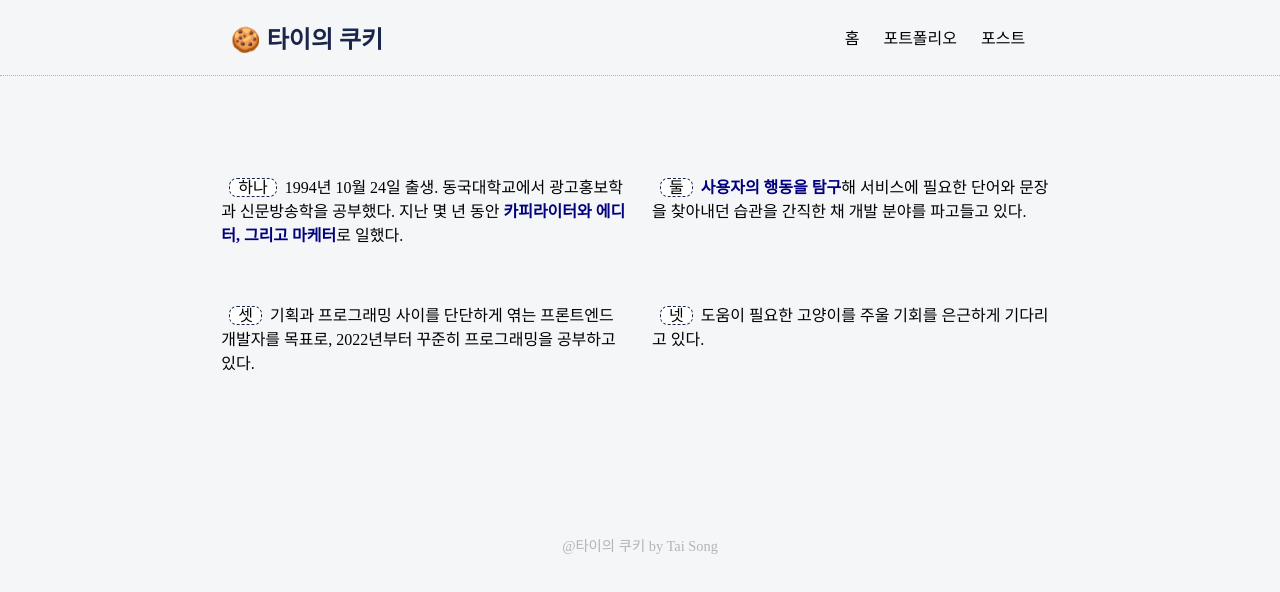
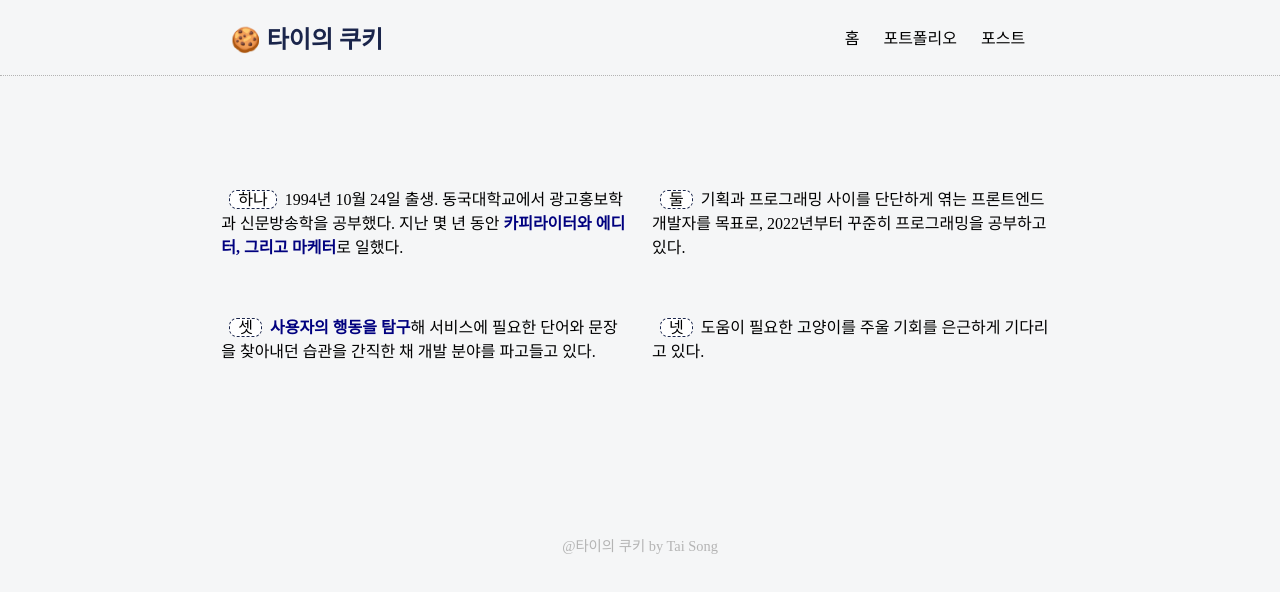
Before and after one commit to pseudopool/taiscookie, a Next.js app: page / in a window 1280 px wide. Shown: the top 592 px of the page. Built offline with nearby package versions, Linux system fonts and the light colour scheme; some icons are missing; a web font is replaced by a local one.

Commit message:
chore: 불필요한 변수 제거

```diff
--- a/src/pages/index.tsx
+++ b/src/pages/index.tsx
@@ -13,13 +13,13 @@ const Home: NextPage = () => {
       </p>
       <p>
         <span>둘</span>
-        <em>사용자의 행동을 탐구</em>해 서비스에 필요한 단어와 문장을 찾아내던
-        습관을 간직한 채 개발 분야를 파고들고 있다.
+        기획과 프로그래밍 사이를 단단하게 엮는 프론트엔드 개발자를 목표로,
+        2022년부터 꾸준히 프로그래밍을 공부하고 있다.
       </p>
       <p>
         <span>셋</span>
-        기획과 프로그래밍 사이를 단단하게 엮는 프론트엔드 개발자를 목표로,
-        2022년부터 꾸준히 프로그래밍을 공부하고 있다.{" "}
+        <em>사용자의 행동을 탐구</em>해 서비스에 필요한 단어와 문장을 찾아내던
+        습관을 간직한 채 개발 분야를 파고들고 있다.
       </p>
       <p>
         <span>넷</span>
```
Also changed, not shown: src/_posts/react-query-for-peace.md (+1 -1 lines), src/pages/posts/[slug].tsx (+8 -7 lines).
